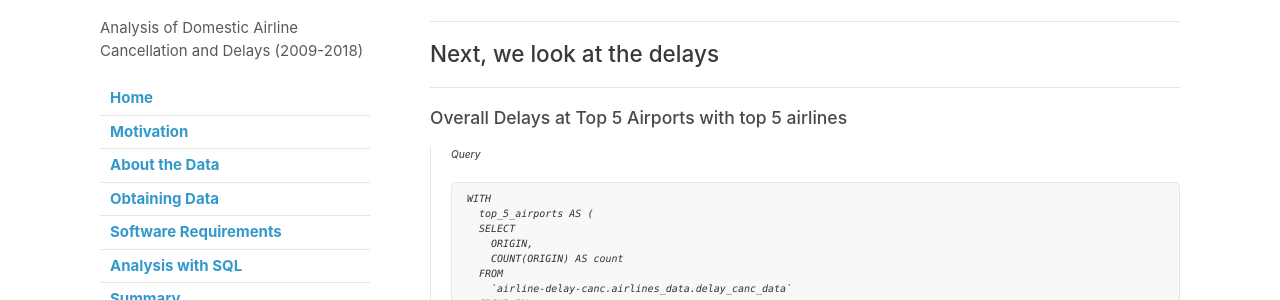
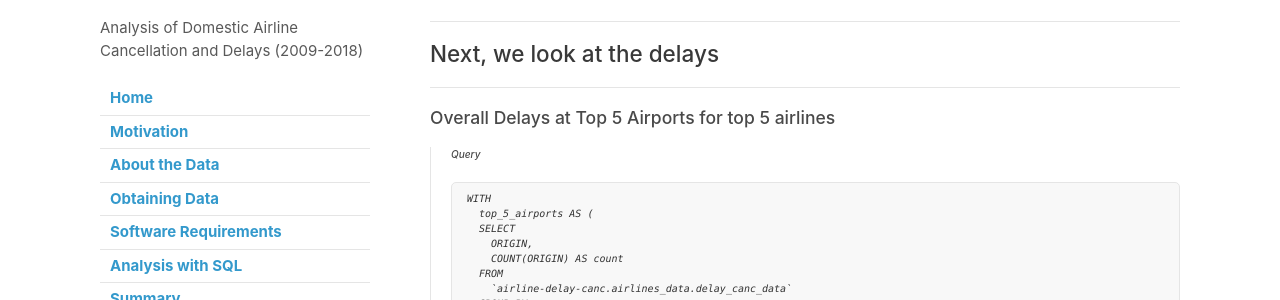
Before and after one commit to ayush-usf/Kaggle-Airline-Data-Analysis, a Jekyll site: the page built from analysis.md, in a window 1280 px wide and 900 px high, scrolled down 7302 px. Shown: the part 153-453 px from the top of the window. Built offline with Jekyll 4.4.1, drawn with Linux system fonts in a browser that asks for light colours; our own code applies the rules of GitHub Pages for plain Markdown files.

Commit message:
9 airlines

````diff
--- a/analysis.md
+++ b/analysis.md
@@ -306,7 +306,7 @@ ORDER BY
 ## Next, we look at the delays
 ---
 
-### Overall Delays at Top 5 Airports with top 5 airlines
+### Overall Delays at Top 5 Airports for top 5 airlines
 
 > ###### Query
 ```
````
